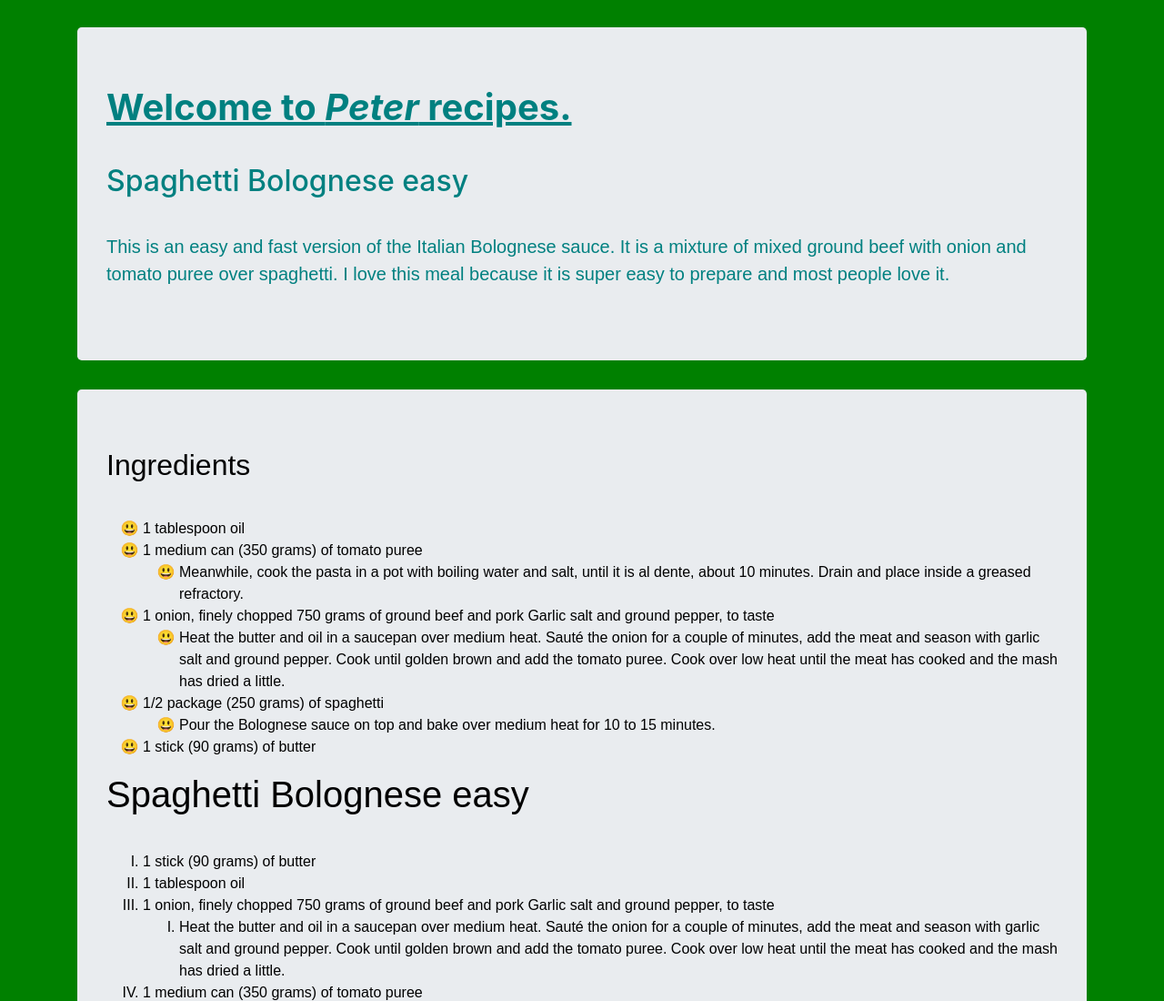
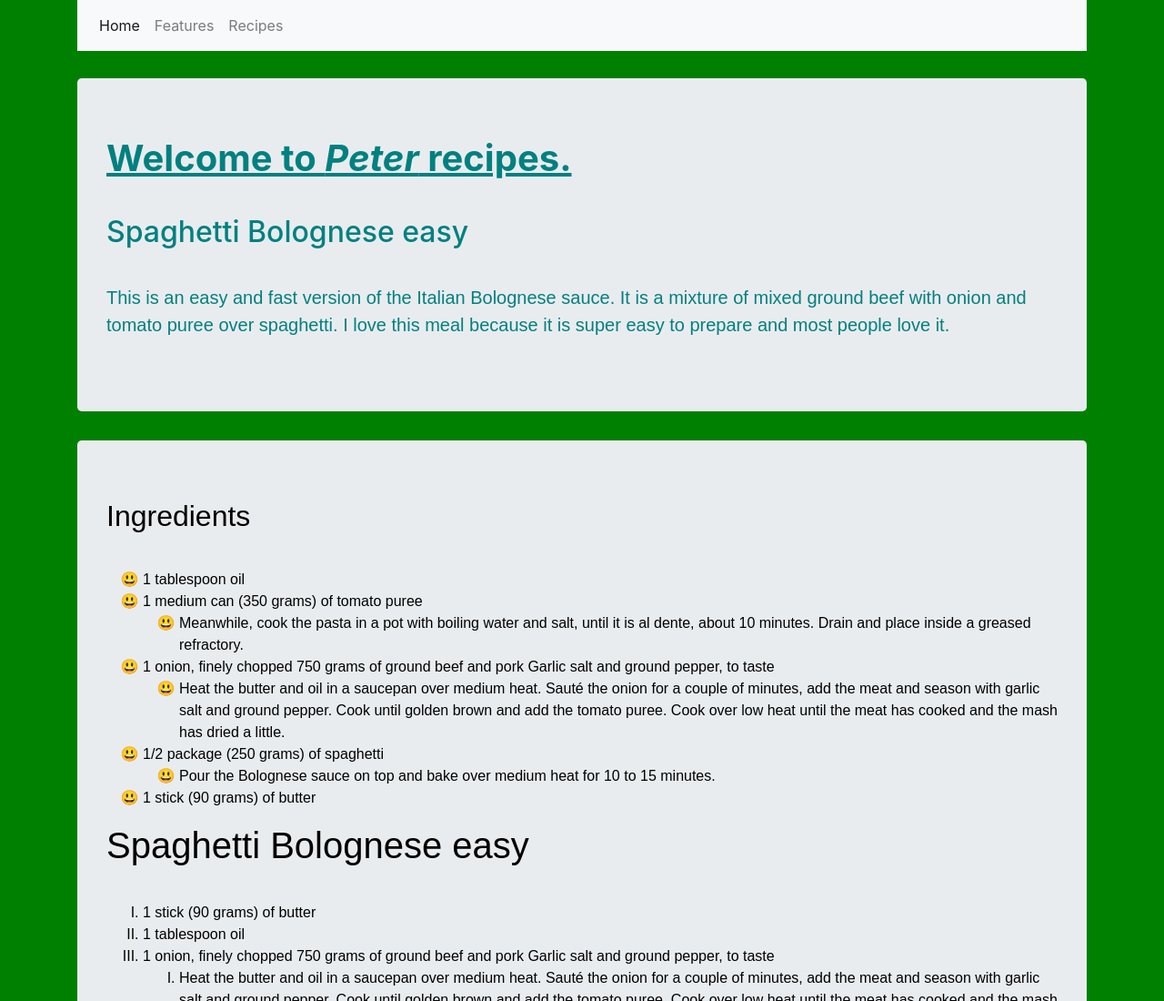
Before and after one commit to pepeagostini/peter-code, a plain HTML site: page index.html in a window 1280 px wide. Shown: the top 1100 px of the page at 91% size. Drawn offline with nearby package versions, Linux system fonts and the light colour scheme.

Commit message:
Update index.html

```diff
--- a/index.html
+++ b/index.html
@@ -4,6 +4,7 @@
   <meta charset="utf-8">
  <meta name="viewport" content="width=device-width, initial-scale=1">
 <link rel="stylesheet" href="https://maxcdn.bootstrapcdn.com/bootstrap/4.4.1/css/bootstrap.min.css">
+<link rel="stylesheet" href="https://maxcdn.bootstrapcdn.com/bootstrap/4.4.1/css/bootstrap.css">
   <title>Easy Recipes</title>
 
 <style type="text/css" media="screen">
@@ -79,7 +80,31 @@ ol li {/* first selector */
 </style>
 </head>
 <body>
+  <div class="container">
+<div class="row-responsive">
+       <nav class="navbar navbar-expand-lg navbar-light bg-light">
+    <button class="navbar-toggler" type="button" data-toggle="collapse" data-target="#navbarNav" aria-controls="navbarNav" aria-expanded="false" aria-label="Toggle navigation">
+    <span class="navbar-toggler-icon"></span>
+  </button>
+  <div class="collapse navbar-collapse" id="navbarNav">
+    <ul class="navbar-nav">
+      <li class="nav-item active">
+        <a class="nav-link" href="#">Home <span class="sr-only">(current)</span></a>
+      </li>
+      <li class="nav-item">
+        <a class="nav-link" href="#">Features</a>
+      </li>
+      <li class="nav-item">
+        <a class="nav-link" href="#">Recipes</a>
+      </li>
+
+    </ul>
+  </div>
+</nav>
+    </div>
+    </div>
 <header style="padding-top: 30px">
+
   <div class="container">
     <div class="row-responsive">
   <div class="jumbotron">
```
